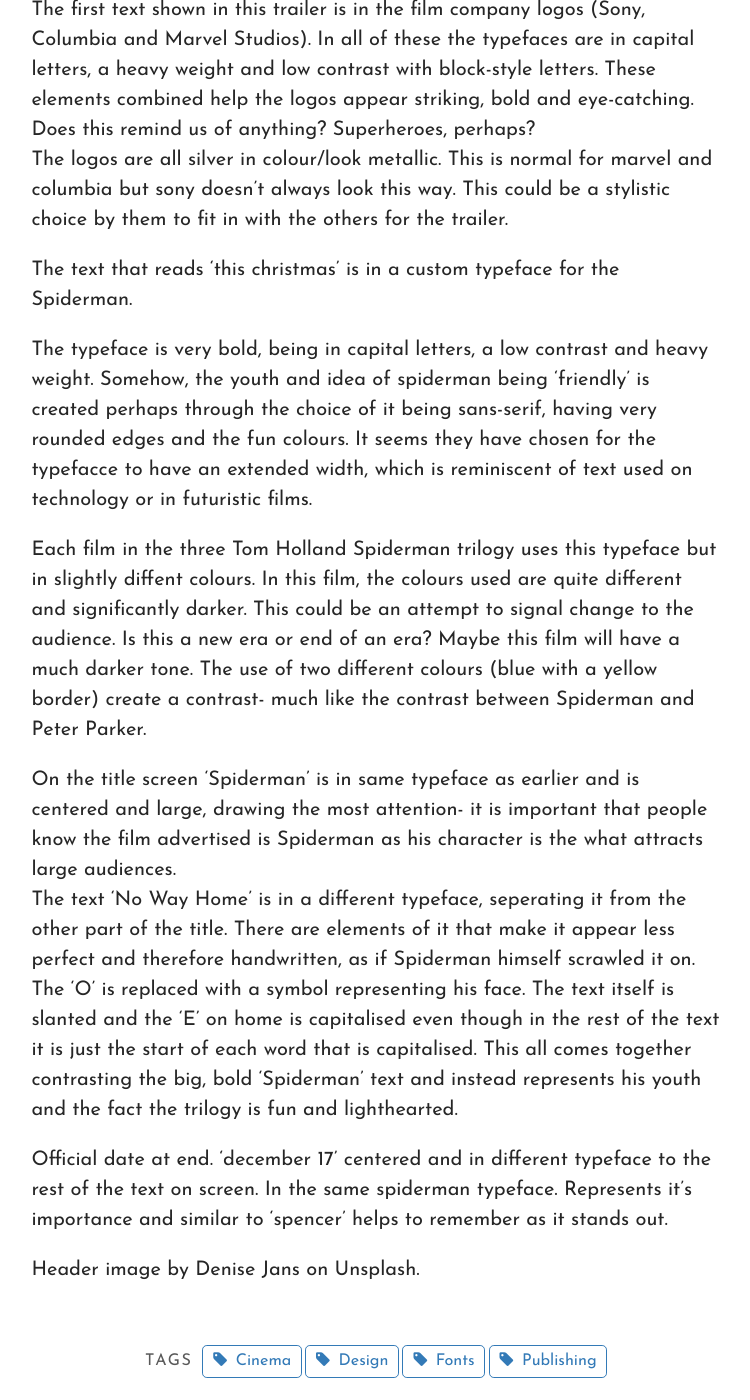
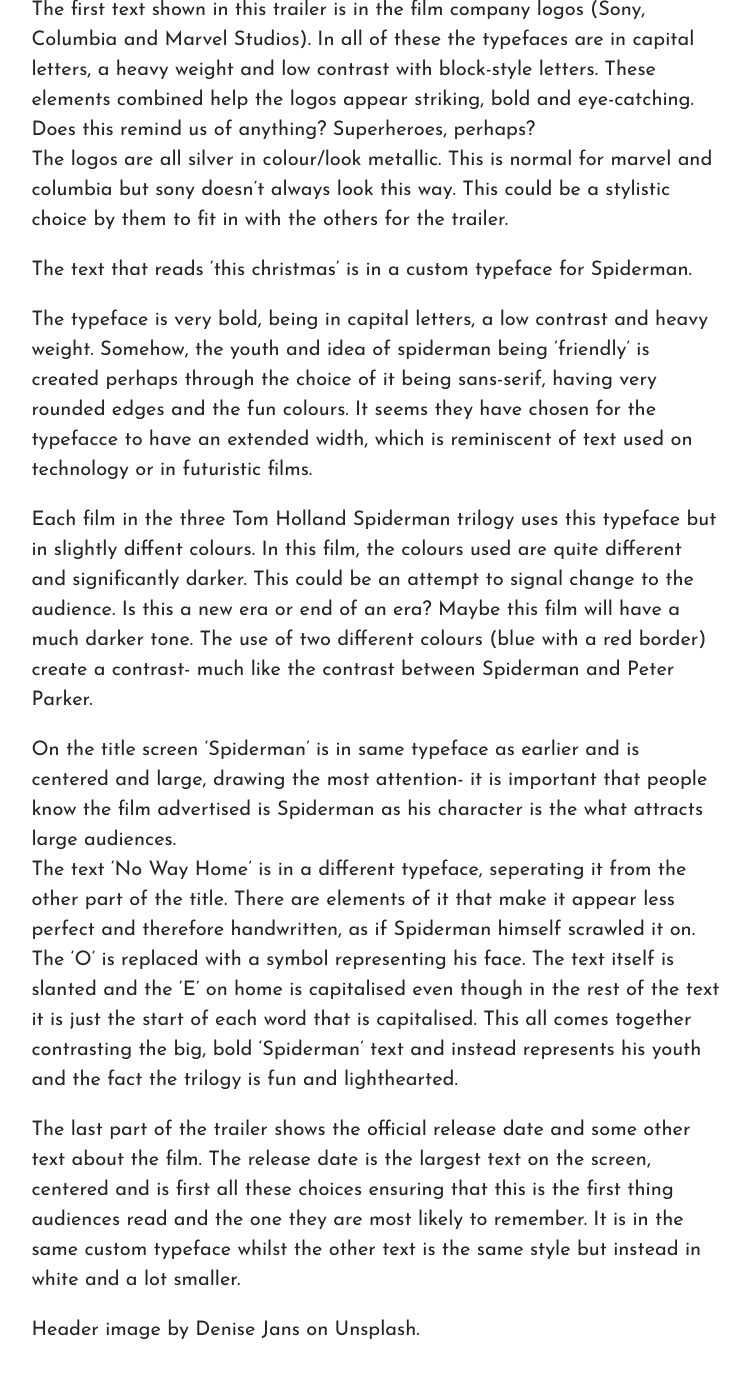
Before and after one commit to laurenlouisap/typography, a Jekyll site: the page built from _posts/2021-11-08-you-love-them-or-you-hate-them-its-the-trailers.md, in a window 1280 px wide and 1400 px high, scrolled down 2733 px. Shown: the whole window, without its empty margins (263-1013 px from the left). Built offline with Jekyll 4.4.1, drawn with Linux system fonts in a browser that asks for light colours; some web fonts are replaced.

Commit message:
Update Post “2021-11-08-you-love-them-or-you-hate-them-its-the-trailers”

```diff
--- a/_posts/2021-11-08-you-love-them-or-you-hate-them-its-the-trailers.md
+++ b/_posts/2021-11-08-you-love-them-or-you-hate-them-its-the-trailers.md
@@ -42,17 +42,15 @@
 The first text shown in this trailer is in the film company logos (Sony, Columbia and Marvel Studios). In all of these the typefaces are in capital letters, a heavy weight and low contrast with block-style letters. These elements combined help the logos appear striking, bold and eye-catching. Does this remind us of anything? Superheroes, perhaps? \
 The logos are all silver in colour/look metallic. This is normal for marvel and columbia but sony doesn't always look this way. This could be a stylistic choice by them to fit in with the others for the trailer.
 
-The text that reads 'this christmas' is in a custom typeface for the Spiderman.
+The text that reads 'this christmas' is in a custom typeface for Spiderman.
 
 The typeface is very bold, being in capital letters, a low contrast and heavy weight. Somehow, the youth and idea of spiderman being 'friendly' is created perhaps through the choice of it being sans-serif, having very rounded edges and the fun colours. It seems they have chosen for the typefacce to have an extended width, which is reminiscent of text used on  technology or in futuristic films.
 
-Each film in the three Tom Holland Spiderman trilogy uses this typeface but in slightly diffent colours. In this film, the colours used are quite different and significantly darker. This could be an attempt to signal change to the audience. Is this a new era or end of an era? Maybe this film will have a much darker tone. The use of two different colours (blue with a yellow border) create a contrast- much like the contrast between Spiderman and Peter Parker.
+Each film in the three Tom Holland Spiderman trilogy uses this typeface but in slightly diffent colours. In this film, the colours used are quite different and significantly darker. This could be an attempt to signal change to the audience. Is this a new era or end of an era? Maybe this film will have a much darker tone. The use of two different colours (blue with a red border) create a contrast- much like the contrast between Spiderman and Peter Parker.
 
 On the title screen 'Spiderman' is in same typeface as earlier and is centered and large, drawing the most attention- it is important that people know the film advertised is Spiderman as his character is the what attracts large audiences. \
 The text 'No Way Home' is in a different typeface, seperating it from the other part of the title. There are elements of it that make it appear less perfect and therefore handwritten, as if Spiderman himself scrawled it on. The 'O' is replaced with a symbol representing his face. The text itself is slanted and the 'E' on home is capitalised even though in the rest of the text it is just the start of each word that is capitalised. This all comes together contrasting the big, bold 'Spiderman' text and instead represents his youth and the fact the trilogy is fun and lighthearted.
 
-
-
-Official date at end. 'december 17' centered and in different typeface to the rest of the text on screen. In the same spiderman typeface. Represents it's importance and similar to 'spencer' helps to remember as it stands out.
+The last part of the trailer shows the official release date and some other text about the film. The release date is the largest text on the screen, centered and is first all these choices ensuring that this is the first thing audiences read and the one they are most likely to remember. It is in the same custom typeface whilst the other text is the same style but instead in white and a lot smaller.
 
 Header image by Denise Jans on Unsplash.
```
